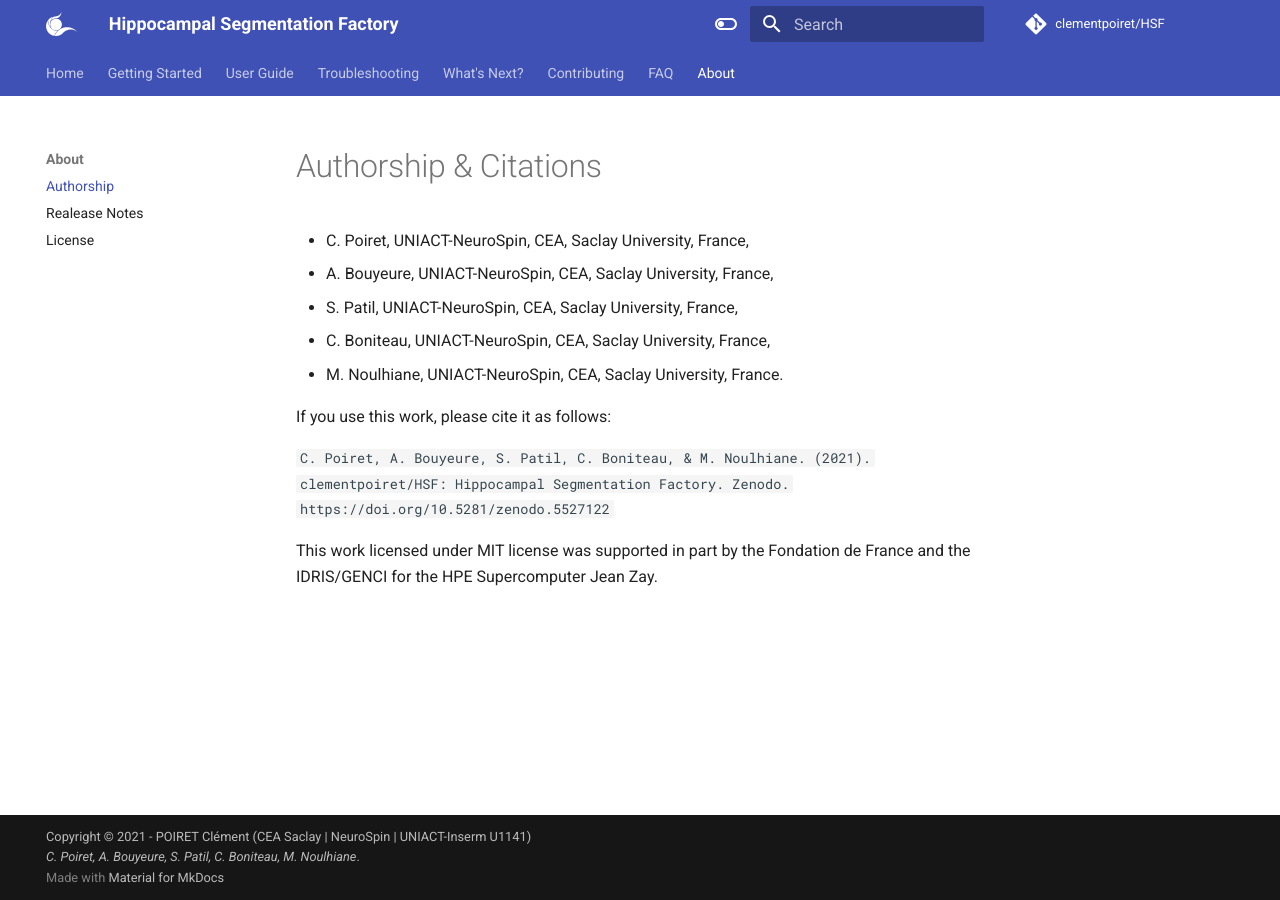
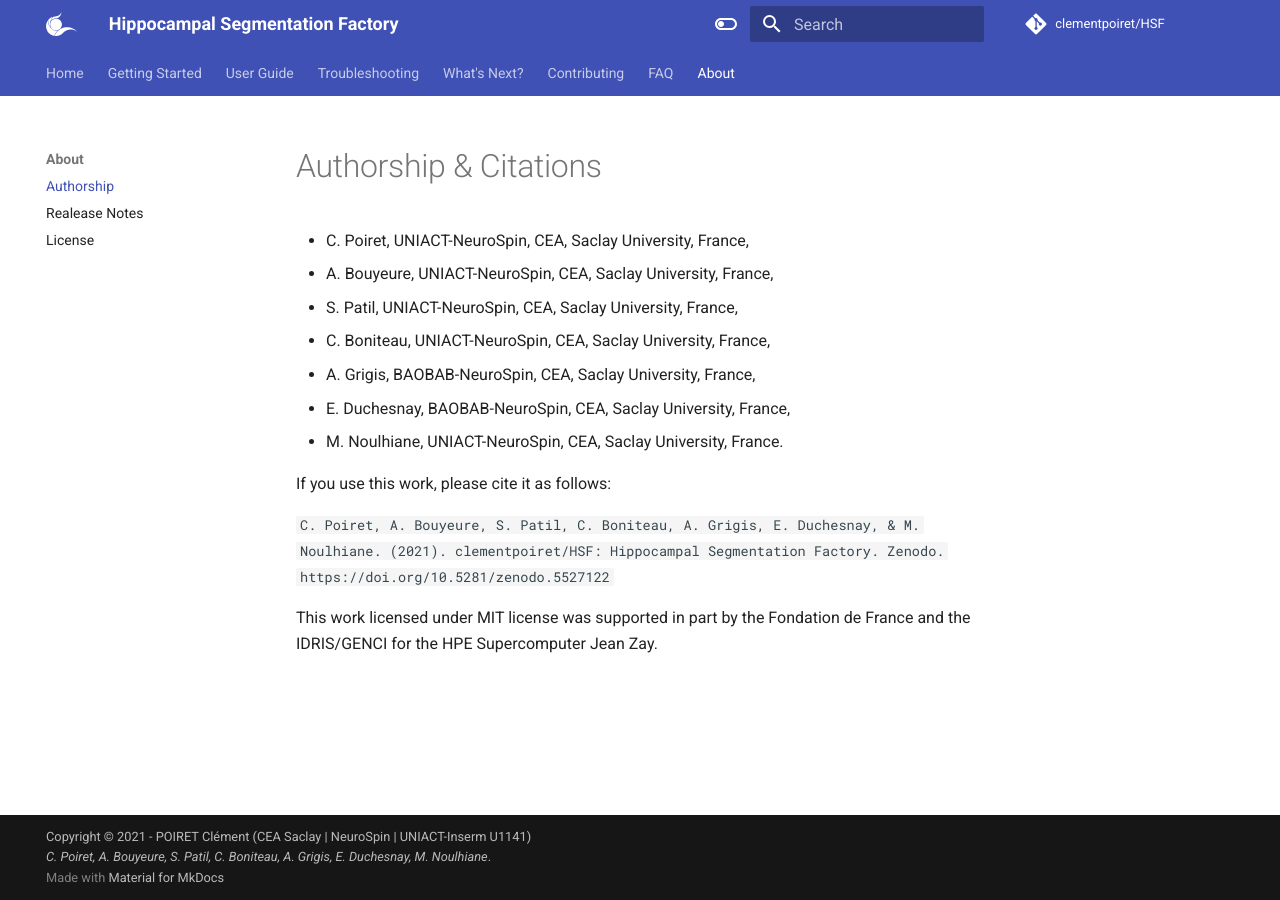
Before and after one commit to clementpoiret/HSF, an MkDocs documentation site: the page built from docs/about/authorship.md, in a window 1280 px wide. Built offline with MkDocs 1.6.1 and Material for MkDocs 9.7.7, drawn with Linux system fonts in a browser that asks for light colours; comment, search, counter and statistics services are not loaded; the version menu is left out.

Commit message:
Updated authorship

```diff
--- a/docs/about/authorship.md
+++ b/docs/about/authorship.md
@@ -4,10 +4,12 @@
 - A. Bouyeure, UNIACT-NeuroSpin, CEA, Saclay University, France,
 - S. Patil, UNIACT-NeuroSpin, CEA, Saclay University, France,
 - C. Boniteau, UNIACT-NeuroSpin, CEA, Saclay University, France,
+- A. Grigis, BAOBAB-NeuroSpin, CEA, Saclay University, France,
+- E. Duchesnay, BAOBAB-NeuroSpin, CEA, Saclay University, France,
 - M. Noulhiane, UNIACT-NeuroSpin, CEA, Saclay University, France.
 
 If you use this work, please cite it as follows:
 
-`C. Poiret, A. Bouyeure, S. Patil, C. Boniteau, & M. Noulhiane. (2021). clementpoiret/HSF: Hippocampal Segmentation Factory. Zenodo. https://doi.org/10.5281/zenodo.5527122`
+`C. Poiret, A. Bouyeure, S. Patil, C. Boniteau, A. Grigis, E. Duchesnay, & M. Noulhiane. (2021). clementpoiret/HSF: Hippocampal Segmentation Factory. Zenodo. https://doi.org/10.5281/zenodo.5527122`
 
 This work licensed under MIT license was supported in part by the Fondation de France and the IDRIS/GENCI for the HPE Supercomputer Jean Zay.
--- a/mkdocs.yml
+++ b/mkdocs.yml
@@ -1,7 +1,7 @@
 site_name: Hippocampal Segmentation Factory
 repo_url: https://github.com/clementpoiret/HSF
 repo_name: clementpoiret/HSF
-copyright: "Copyright &copy; 2021 - POIRET Clément (CEA Saclay | NeuroSpin | UNIACT-Inserm U1141)<br/><i>C. Poiret, A. Bouyeure, S. Patil, C. Boniteau, M. Noulhiane</i>."
+copyright: "Copyright &copy; 2021 - POIRET Clément (CEA Saclay | NeuroSpin | UNIACT-Inserm U1141)<br/><i>C. Poiret, A. Bouyeure, S. Patil, C. Boniteau, A. Grigis, E. Duchesnay, M. Noulhiane</i>."
 
 theme:
   name: material
```
Also changed, not shown: docs/papers/joss/paper.md (+5 -5 lines).
